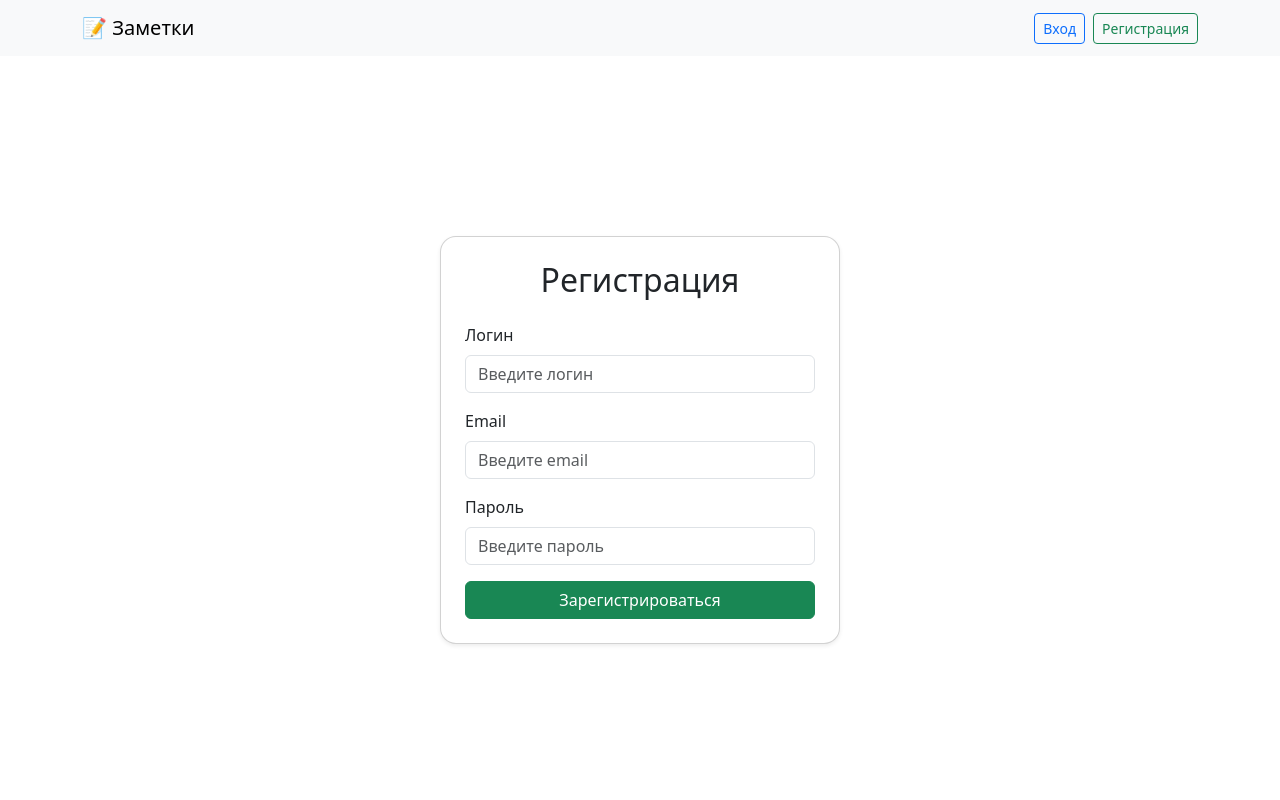
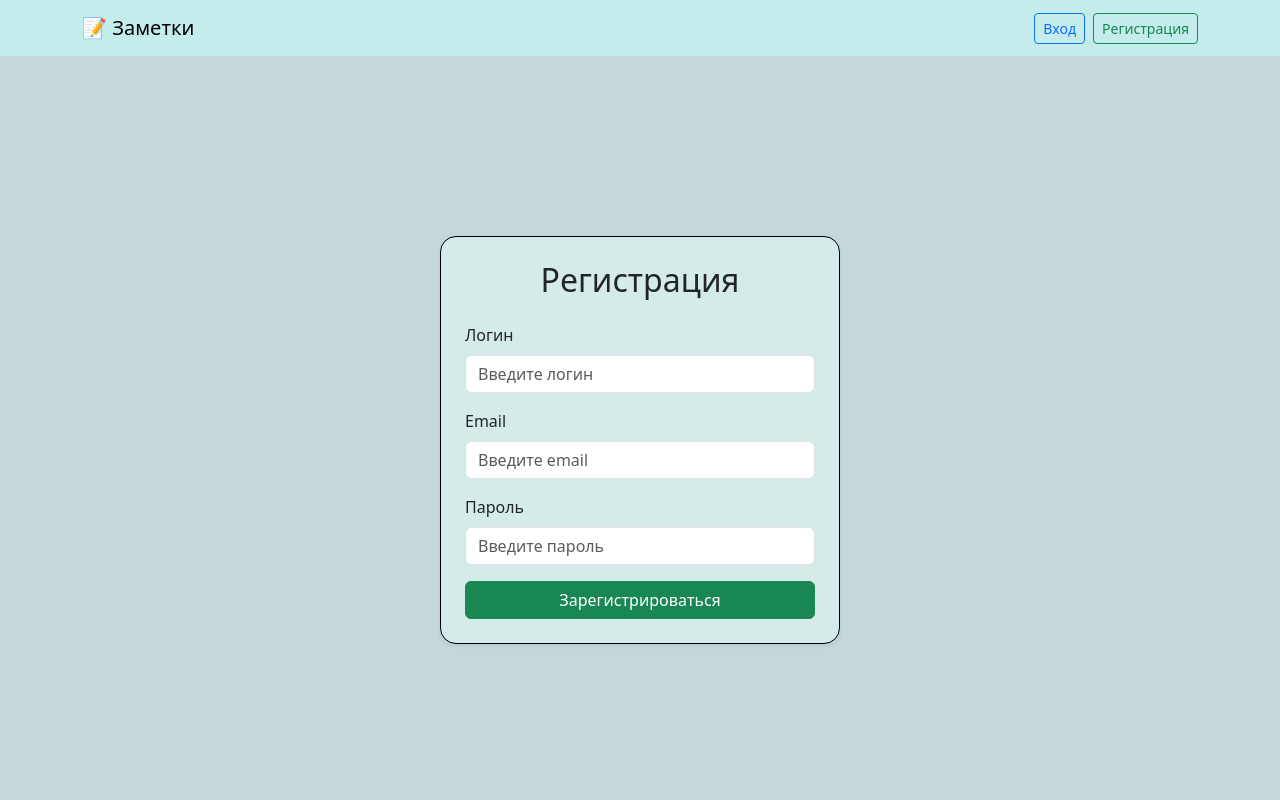
Before and after one commit to Ficus28/notes, a Django app: page /register/ in a window 1280 px wide. Run offline with Django 5.2, Linux system fonts and the light colour scheme; some libraries are stand-ins or nearby versions.

Commit message:
добавил пагинацию, обновил оформление стилей

```diff
--- a/notes_project/notes/views.py
+++ b/notes_project/notes/views.py
@@ -11,21 +11,25 @@ from django.contrib.auth import update_session_auth_hash
 from django.http import JsonResponse, HttpResponseForbidden
 from django.core.files.storage import default_storage
 from django.core.files.base import ContentFile
+from django.core.paginator import Paginator
 import os
 
 
 def home(request):
     if request.user.is_authenticated:
-        notes = Note.objects.filter(user=request.user).order_by('-created_at')
-        return render(request, 'home.html', {'notes': notes})
+        notes_list = Note.objects.filter(user=request.user).order_by('-created_at')
+        paginator = Paginator(notes_list, 5)  # 5 заметок на страницу
+
+        page_number = request.GET.get('page')
+        page_obj = paginator.get_page(page_number)
+
+        return render(request, 'home.html', {'page_obj': page_obj})
     else:
-        # Гостевые (демо) заметки
         guest_notes = [
             {"title": "Добро пожаловать!", "content": "Зарегистрируйтесь, чтобы сохранять свои заметки."},
             {"title": "Пример заметки", "content": "Это демо-заметка. Зарегистрируйтесь, чтобы создать свою!"},
         ]
         return render(request, 'home.html', {'notes': guest_notes, 'guest_mode': True})
-
 
 def register_view(request):
     if request.method == 'POST':
--- a/notes_project/templates/base.html
+++ b/notes_project/templates/base.html
@@ -6,10 +6,27 @@
     <title>{% block title %}Заметки{% endblock %}</title>
     <link href="https://cdn.jsdelivr.net/npm/bootstrap@5.3.3/dist/css/bootstrap.min.css" rel="stylesheet">
     {% load static %}
+
+    <style>
+        body {
+            background-color: #c4d7db; /* мягкий фон */
+        }
+
+        .navbar {
+            background-color: #c3eceb !important; /* светло-серая шапка */
+        }
+
+        .card {
+            background-color: #d4ebe9; /* белые карточки заметок */
+            border: 1px solid #000000;
+            box-shadow: 0 2px 4px rgba(0,0,0,0.05); /* лёгкая тень */
+        }
+    </style>
+
     {% block extra_head %}{% endblock %}
 </head>
 <body>
-    <nav class="navbar navbar-expand-lg navbar-light bg-light mb-4">
+    <nav class="navbar navbar-expand-lg mb-4">
         <div class="container">
             <a class="navbar-brand" href="{% url 'home' %}">📝 Заметки</a>
 
```
Also changed, not shown: notes_project/templates/home.html (+41 -3 lines), notes_project/db.sqlite3.
